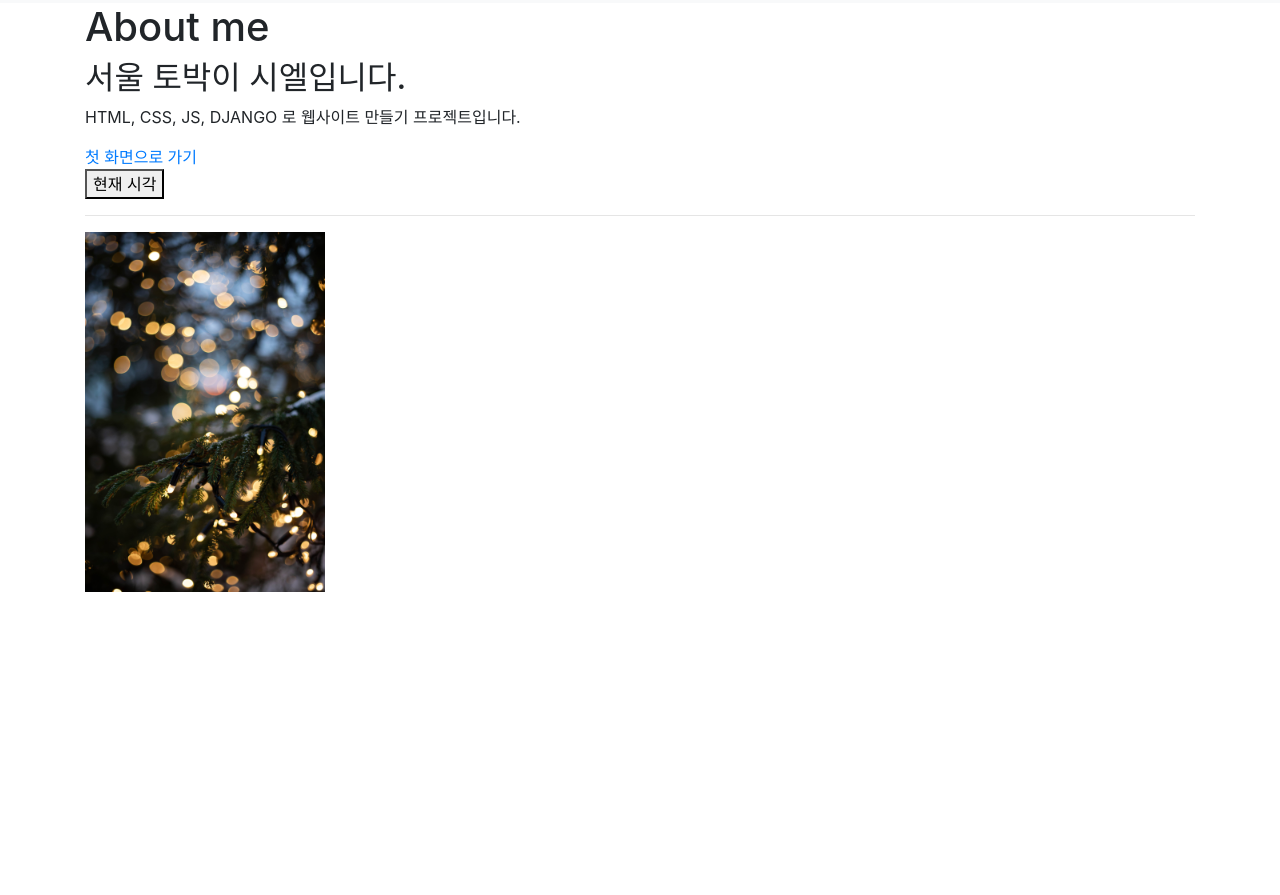
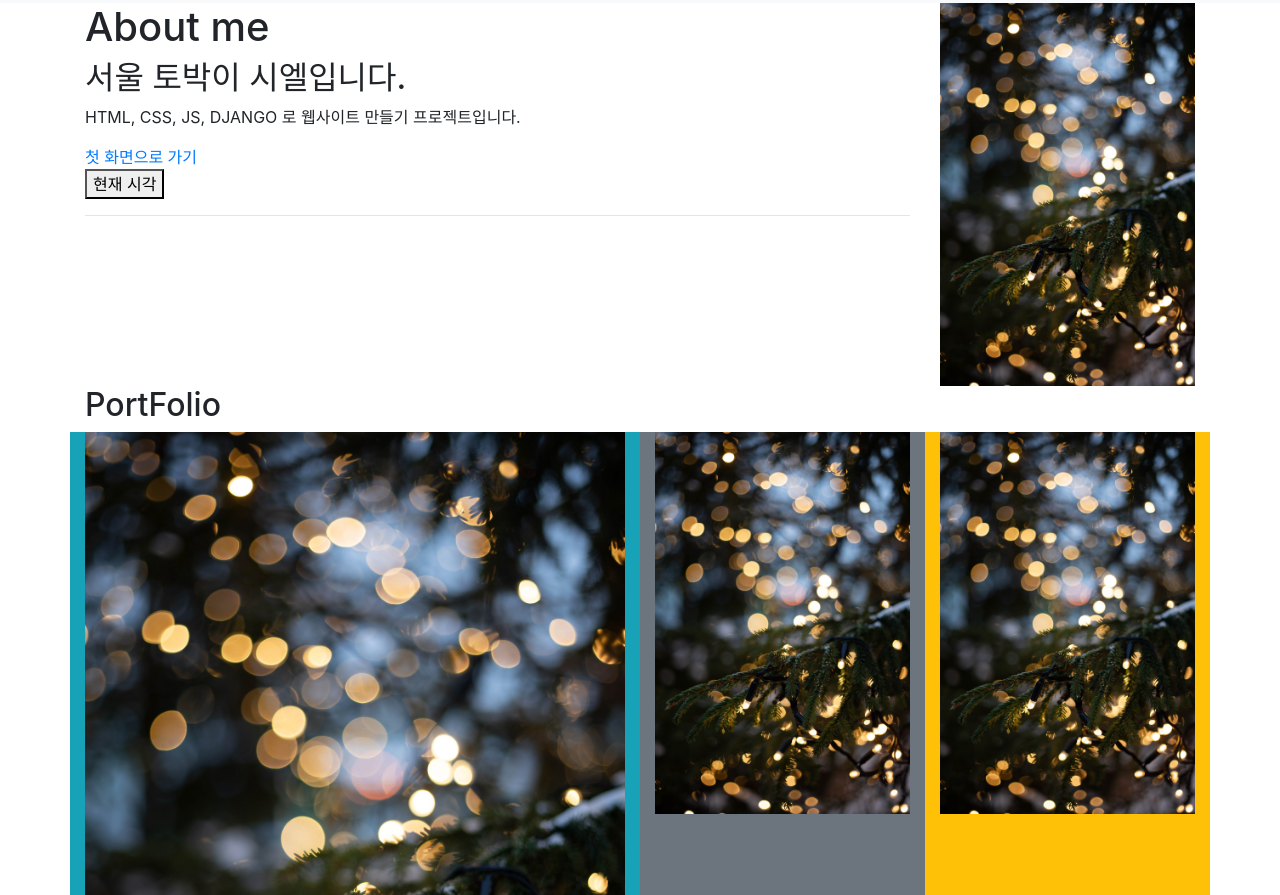
Before and after one commit to gechae/do_it_django_frontend_basic_infleam, a plain HTML site: page about_me.html in a window 1280 px wide. Shown: the part 65-960 px from the top of the page. Before the commit the page ends 800 px from the top, so only its background shows below. Drawn offline with nearby package versions, Linux system fonts and the light colour scheme.

Commit message:
Grid 적용

```diff
--- a/about_me.html
+++ b/about_me.html
@@ -1,5 +1,6 @@
 <!DOCTYPE html>
 <html>
+
 <head>
     <title>About me | 시엘의 웹사이트</title>
     <link href="./practice.css" rel="stylesheet" type="text/css">
@@ -8,12 +9,14 @@
 
     <link href="./bootstrap4/css/bootstrap.min.css" rel="stylesheet" type="text/css" />
 </head>
+
 <body>
     <!-- <nav class="navbar navbar-expand-lg navbar-light bg-light container"></nav> -->
     <nav class="navbar navbar-expand-lg navbar-light bg-light">
         <div class="container">
             <a class="navbar-brand" href="./index.html">Do it Django</a>
-                <button class="navbar-toggler" type="button" data-toggle="collapse" data-target="#navbarNavDropdown" aria-controls="navbarNavDropdown" aria-expanded="false" aria-label="Toggle navigation">
+            <button class="navbar-toggler" type="button" data-toggle="collapse" data-target="#navbarNavDropdown"
+                aria-controls="navbarNavDropdown" aria-expanded="false" aria-label="Toggle navigation">
                 <span class="navbar-toggler-icon"></span>
             </button>
             <div class="collapse navbar-collapse" id="navbarNavDropdown">
@@ -28,7 +31,8 @@
                         <a class="nav-link" href="./about_me.html">about_me</a>
                     </li>
                     <li class="nav-item dropdown">
-                        <a class="nav-link dropdown-toggle" href="#" id="navbarDropdownMenuLink" role="button" data-toggle="dropdown" aria-expanded="false">
+                        <a class="nav-link dropdown-toggle" href="#" id="navbarDropdownMenuLink" role="button"
+                            data-toggle="dropdown" aria-expanded="false">
                             Dropdown link
                         </a>
                         <div class="dropdown-menu" aria-labelledby="navbarDropdownMenuLink">
@@ -45,17 +49,38 @@
     <!-- div : 디비전(구역) -->
     <!-- class = "container" : bootstrap script 에 기본적으로 작성 되어있다. -->
     <div class="container">
+        <div class="row">
+            <div class="col-9">
                 <h1>About me</h1>
                 <h2> 서울 토박이 시엘입니다.</h2>
                 <p>HTML, CSS, JS, DJANGO 로 웹사이트 만들기 프로젝트입니다.</p>
                 <a href="./index.html"> 첫 화면으로 가기</a><br>
 
                 <button onclick="whatTimeIsIt()"> 현재 시각</button>
-            <hr/>
+                <hr />
+            </div>
+            <div class="col-3">
+                <img src="./images/alsyshka-8HuVkMCn52g-unsplash.jpg" class="img-fluid" />
+            </div>
+        </div>
+    </div>
 
-            <img src="./images/alsyshka-8HuVkMCn52g-unsplash.jpg" width="240px" height="360px"/>
-            <script src="https://cdn.jsdelivr.net/npm/jquery@3.5.1/dist/jquery.slim.min.js" integrity="sha384-DfXdz2htPH0lsSSs5nCTpuj/zy4C+OGpamoFVy38MVBnE+IbbVYUew+OrCXaRkfj" crossorigin="anonymous"></script>
-            <script src="https://cdn.jsdelivr.net/npm/bootstrap@4.6.1/dist/js/bootstrap.bundle.min.js" integrity="sha384-fQybjgWLrvvRgtW6bFlB7jaZrFsaBXjsOMm/tB9LTS58ONXgqbR9W8oWht/amnpF" crossorigin="anonymous"></script>
+    <div class="container">
+        <div class="row">
+            <div class="col-12">
+                <h2>PortFolio</h2>
+            </div>
+            <div class="col-sm col-lg-6 bg-info">
+                <img src="./images/alsyshka-8HuVkMCn52g-unsplash.jpg" class="img-fluid" />
+            </div>
+            <div class="col-sm col-lg-3 bg-secondary">
+                <img src="./images/alsyshka-8HuVkMCn52g-unsplash.jpg" class="img-fluid" />
+            </div>
+            <div class="col-sm col-lg-3 bg-warning">
+                <img src="./images/alsyshka-8HuVkMCn52g-unsplash.jpg" class="img-fluid" />
+            </div>
+        </div>
     </div>
 </body>
+
 </html>
```
Lines whose indentation alone changed are shown as unchanged.
